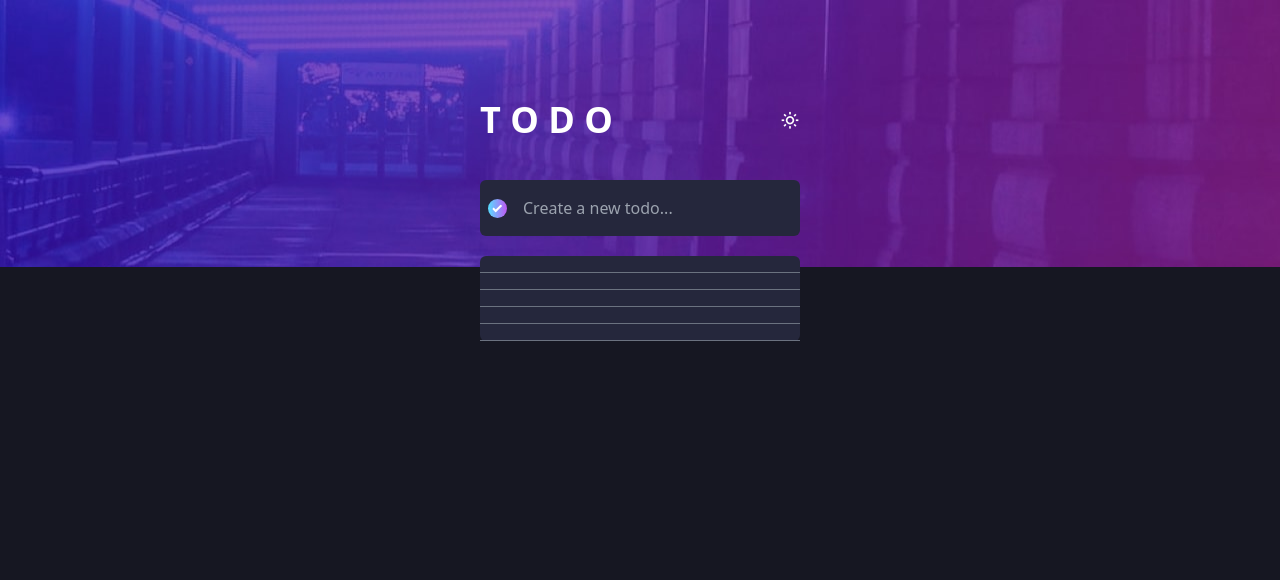
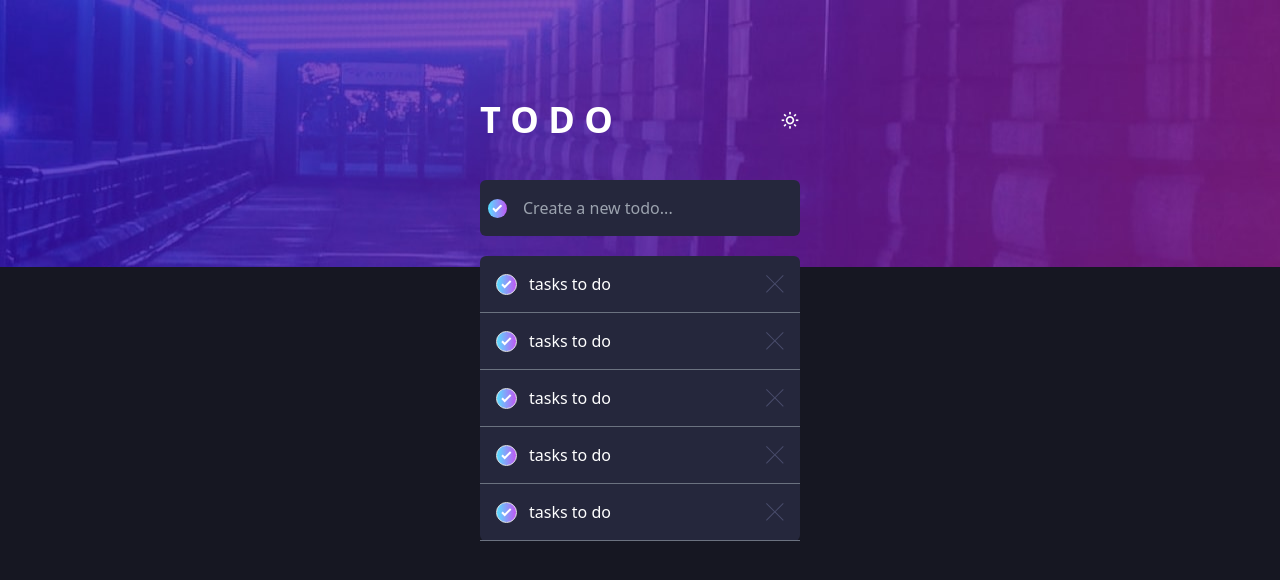
Before and after one commit to 04stefke/todo-app-challenge, a React (Vite) app: page / in a window 1280 px wide. Shown: the top 580 px of the page. Built offline with nearby package versions, Linux system fonts and the light colour scheme.

Commit message:
structured the todo.jsx and styled

```diff
--- a/src/components/Todo.jsx
+++ b/src/components/Todo.jsx
@@ -1,11 +1,18 @@
-import React from 'react'
+import React from "react";
+import tick from "../../public/assets/icon-check.svg";
+import cross from "../../public/assets/icon-cross.svg";
+const Todo = () => {
+	return (
+		<div className="px-4 py-4 border-b border-gray-500 text-white   flex items-center justify-between  gap-3 w-full">
+			<div className="flex items-center gap-3">
+				<div className=" hover:border-light-gradient-color border rounded-full px-1 py-[5px] bg-gradient-checklist">
+					<img src={tick} alt="" className="cursor-pointer" />
+				</div>
+				<p className="cursor-pointer">tasks to do</p>
+			</div>
+			<img src={cross} alt="" className="justify-self-end cursor-pointer" />
+		</div>
+	);
+};
 
-const Todo = () => {
-  return (
-	<div className='px-2 py-2 border-b border-gray-500 cursor-pointer text-white flex items-center gap-3 w-full'>
-
-  </div>
-  )
-}
-
-export default Todo
+export default Todo;
--- a/tailwind.config.js
+++ b/tailwind.config.js
@@ -17,6 +17,8 @@ export default {
 					lighterTextColor: "hsl(233, 11%, 84%)",
 					darkerTextColor: "hsl(236, 9%, 61%)",
 					fontColor: "hsl(235, 19%, 35%)",
+					"gradient-color":
+					"linear-gradient(to right, hsl(192, 100%, 67%), hsl(280, 87%, 65%))",
 				},
 				dark: {
 					backgroundColor: "hsl(235, 21%, 11%)",
@@ -26,6 +28,8 @@ export default {
 					darkerTextColor: "hsl(234, 11%, 52%)",
 					veryDarkGrayishBlue1: "hsl(233, 14%, 35%)",
 					veryDarkGrayishBlue2: "hsl(237, 14%, 26%)",
+					"gradient-color":
+					"linear-gradient(to right, hsl(192, 100%, 67%), hsl(280, 87%, 65%))",
 				},
 			},
 		},
```
